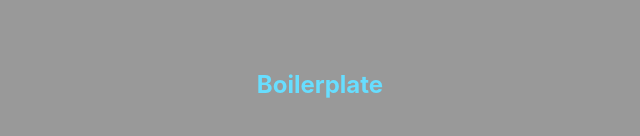
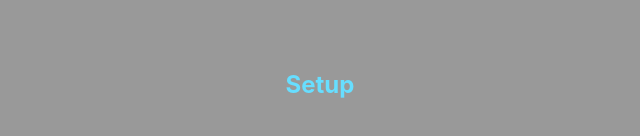
Before and after one commit to kathiaasegovia/sass-react, a React (Create React App) app: page / in a window 1280 px wide. Shown: the part 316-452 px from the top of the page, without its empty margins (320-960 px from the left). Built offline with nearby package versions, Linux system fonts and the light colour scheme.

Commit message:
Update App.js

```diff
--- a/src/App.js
+++ b/src/App.js
@@ -3,7 +3,7 @@ import './App.scss';
 function App() {
   return (
     <div className="App">
-        <h2>Boilerplate</h2>
+        <h2>Setup</h2>
     </div>
   );
 }
```
